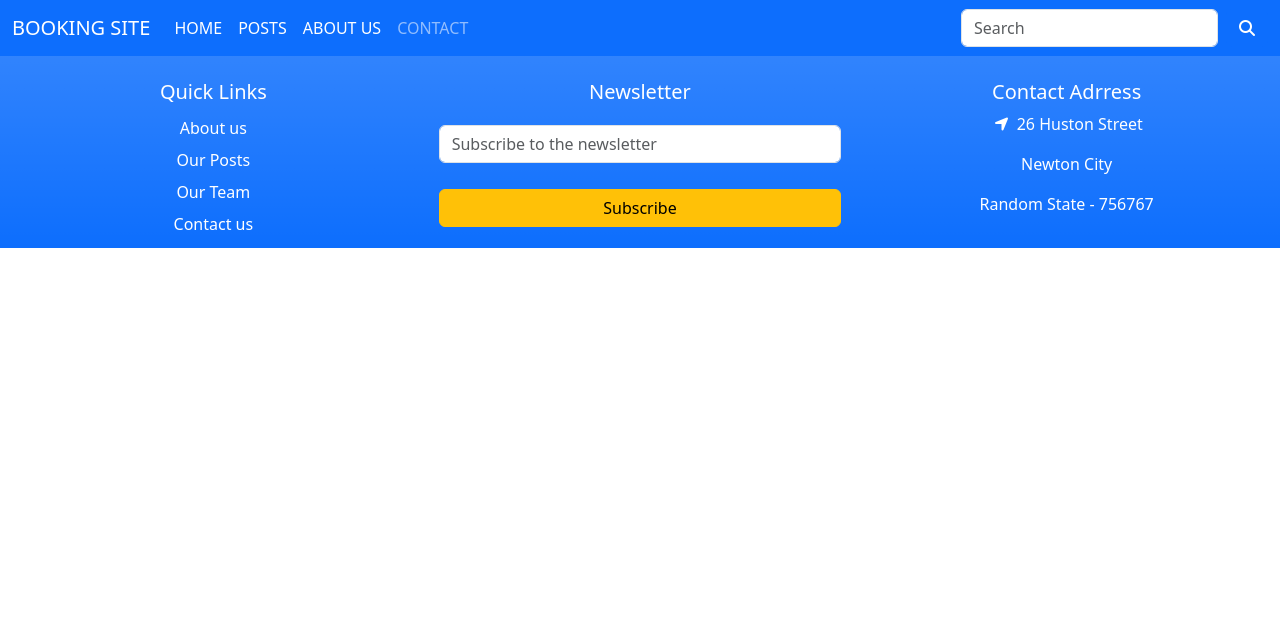
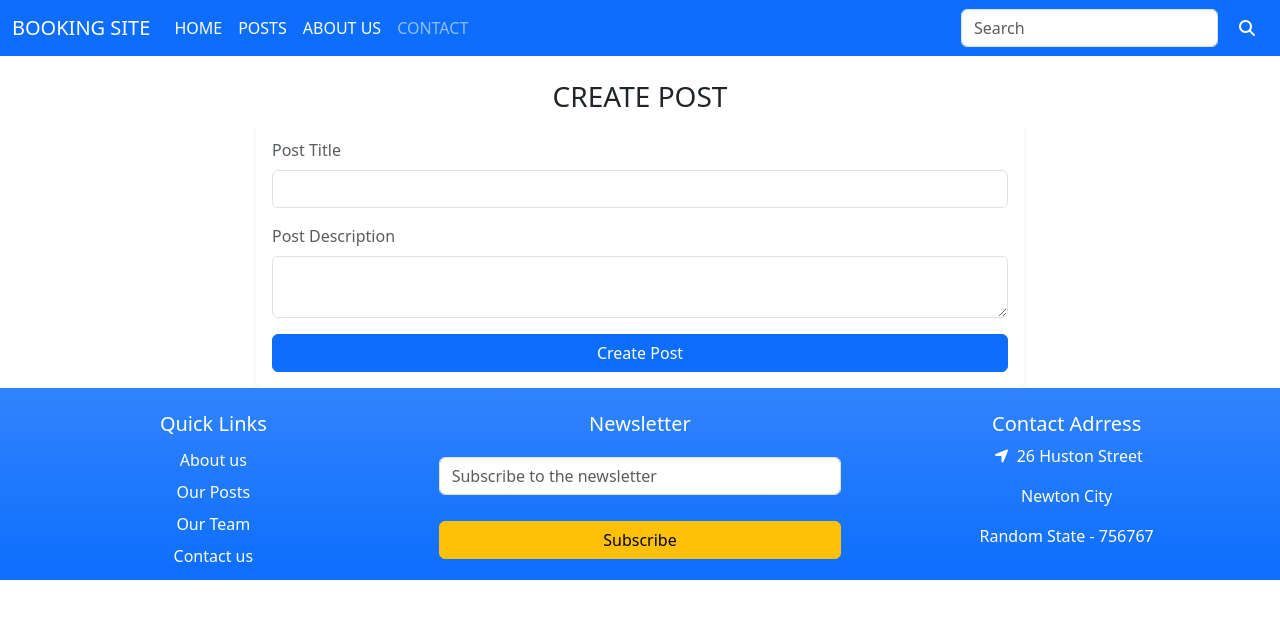
Before and after one commit to martin-creator/react_restapi, a React (Vite) app: page /create in a window 1280 px wide. Shown: the top 618 px of the page. Built offline with nearby package versions, Linux system fonts and the light colour scheme.

Commit message:
Created logic to create post

```diff
--- a/src/App.jsx
+++ b/src/App.jsx
@@ -6,6 +6,7 @@ import Home from './screens/Home'
 import Footer from './components/Footer'
 import AllPosts from './screens/AllPosts'
 import PostDetail from './screens/PostDetail'
+import CreatePost from './screens/CreatePost'
 import {BrowserRouter as Router, Routes, Route} from 'react-router-dom'
 
 function App() {
@@ -19,6 +20,7 @@ function App() {
         <Route exact path="/about" element={<About />} />
         <Route exact path="/contact" element={<Contact />} />
         <Route exact path="/posts" element={<AllPosts />} />
+        <Route exact path="/create" element={<CreatePost />} />
         <Route exact path="/posts/:postId/:userId" element={<PostDetail />} />
       </Routes>
       <Footer />
--- /dev/null
+++ b/src/screens/CreatePost.jsx
@@ -0,0 +1,117 @@
+import React, { useEffect, useState } from 'react'
+import { API_BASE_URL } from '../config/constant'
+import { useParams } from 'react-router-dom'
+
+function CreatePost() {
+
+    const { postId, userId } = useParams()
+
+    const [title, setTitle] = useState()
+    const [body, setBody] = useState()
+    const [loader, setLoader] = useState(false)
+    const [isEdit, setIsEdit] = useState(false)
+
+    const populateData = () => {
+        //if true that means its an edit request
+        if (postId) {
+            setIsEdit(true);
+            // fetch the details with postId
+            setLoader(true)
+            fetch(`${API_BASE_URL}/posts/${postId}`)
+                .then((response) => response.json())
+                .then((json) => {
+                    console.log(json)
+                    setTitle(json.title)
+                    setBody(json.body)
+                    setLoader(false)
+                });
+        }
+    }
+
+    const createPost = (event) => {
+
+        setLoader(true)
+        event.preventDefault();//stop the default behaviour of page reload on form submit
+        let methodType = 'POST';
+        let url = 'posts';
+        if (postId) {
+            methodType = 'PUT';
+            url = `posts/${postId}`;
+        }
+        let reqBody = JSON.stringify({
+            title: title,
+            body: body,
+            userId: 1,
+        });
+        // axios.post(url, reqdata, config).then((res)=>{console.log(res)}).catch((err)=>{console.log(err)})
+        fetch(`${API_BASE_URL}/${url}`, {
+            method: `${methodType}`,
+            body: reqBody,
+            headers: {
+                'Content-type': 'application/json; charset=UTF-8',
+            },
+        })
+            .then((response) => response.json())
+            .then((json) => {
+                setLoader(false)
+                console.log(json)
+                if (isEdit) {
+                    alertFunction('Post Edited Successfully!', 'success')
+                } else {
+                    alertFunction('Post Create Successfully!', 'success')
+                }
+            }).catch((err) => {
+                alertFunction('Some error occurred', 'danger')
+                console.log(err)
+                setLoader(false)
+            })
+
+    }
+
+    function alertFunction(message, type) {
+        var wrapper = document.createElement('div')
+        wrapper.innerHTML = '<div class="alert alert-' + type + ' alert-dismissible" role="alert">' + message + '<button type="button" class="btn-close" data-bs-dismiss="alert" aria-label="Close"></button></div>'
+
+        var alertPlaceholder = document.getElementById('alertMsg')
+        alertPlaceholder.append(wrapper)
+    }
+
+    useEffect(() => {
+        populateData();
+    }, [])
+
+    return (
+        <div className='container'>
+            {isEdit ? <h3 className='text-center text-uppercase pt-4'>Edit Post</h3>
+                : <h3 className='text-center text-uppercase pt-4'>Create Post</h3>}
+            <div id="alertMsg"></div>
+            {
+                loader ? <div className='col-12 text-center'>
+                    <div className="spinner-border text-primary" role="status">
+                        <span className="visually-hidden">Loading...</span>
+                    </div>
+                </div>
+                    :
+                    <div className='mx-auto contact-form-container text-muted shadow-sm rounded p-3 lh-2'>
+                        <form onSubmit={(event) => { createPost(event) }}>
+                            <div className="mb-3">
+                                <label htmlFor="title" className="form-label">Post Title</label>
+                                <input value={title} onChange={(e) => { setTitle(e.target.value) }} type="text" className="form-control" id="title" required />
+                            </div>
+                            <div className="mb-3">
+                                <label htmlFor="description" className="form-label">Post Description</label>
+                                <textarea value={body} onChange={(e) => { setBody(e.target.value) }} className="form-control" id="description" required></textarea>
+                            </div>
+                            <div className='d-grid'>
+                                <button type="submit" className="btn btn-primary">
+                                    {isEdit ? 'Edit Post' : 'Create Post'}
+                                </button>
+                            </div>
+                        </form>
+                    </div>
+            }
+        </div>
+    )
+}
+
+export default CreatePost
```
